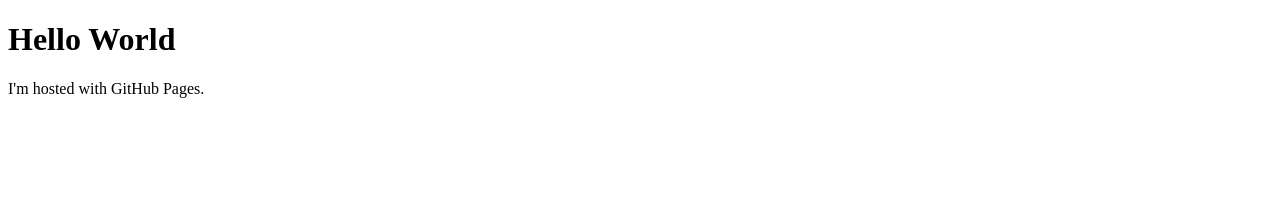
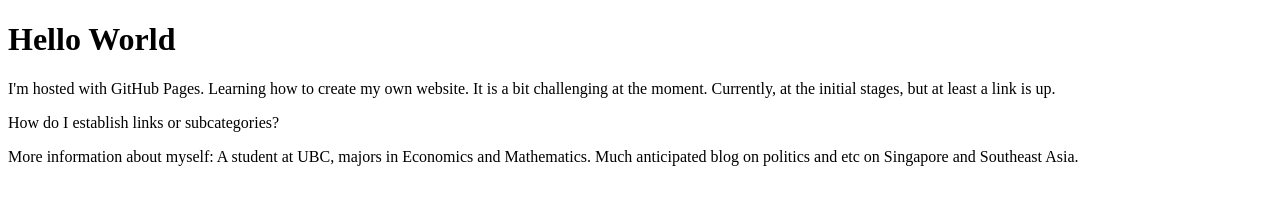
Before and after one commit to yunhanyap/oldwebsite, a plain HTML site: page index.html in a window 1280 px wide. Drawn offline with Linux system fonts and the light colour scheme.

Commit message:
Update index.html

```diff
--- a/index.html
+++ b/index.html
@@ -2,6 +2,11 @@
 <html>
 <body>
 <h1>Hello World</h1>
-<p>I'm hosted with GitHub Pages.</p>
+<p>I'm hosted with GitHub Pages. Learning how to create my own website. It is a bit challenging at the moment.
+Currently, at the initial stages, but at least a link is up. </p>
+
+<p> How do I establish links or subcategories?</p>
+<p> More information about myself: A student at UBC, majors in Economics and Mathematics. Much anticipated blog on politics and etc
+on Singapore and Southeast Asia.</p>
 </body>
 </html>
```
